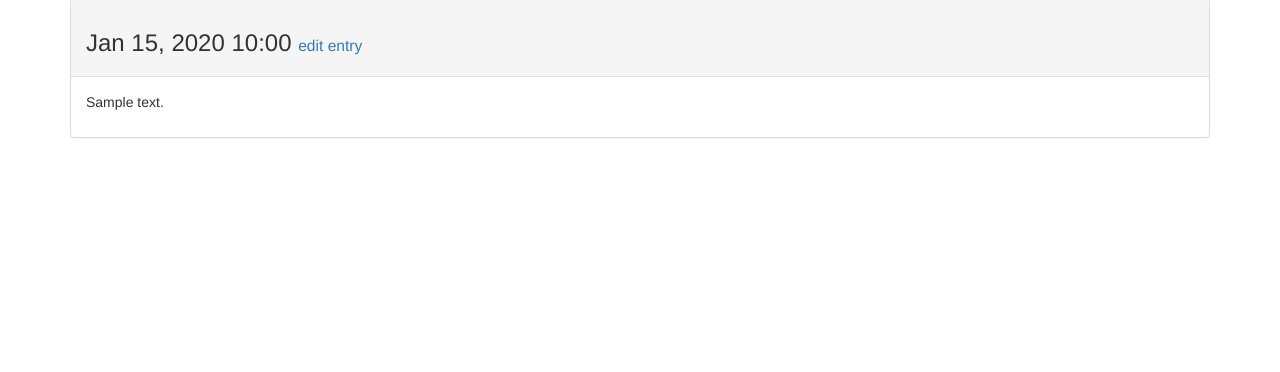
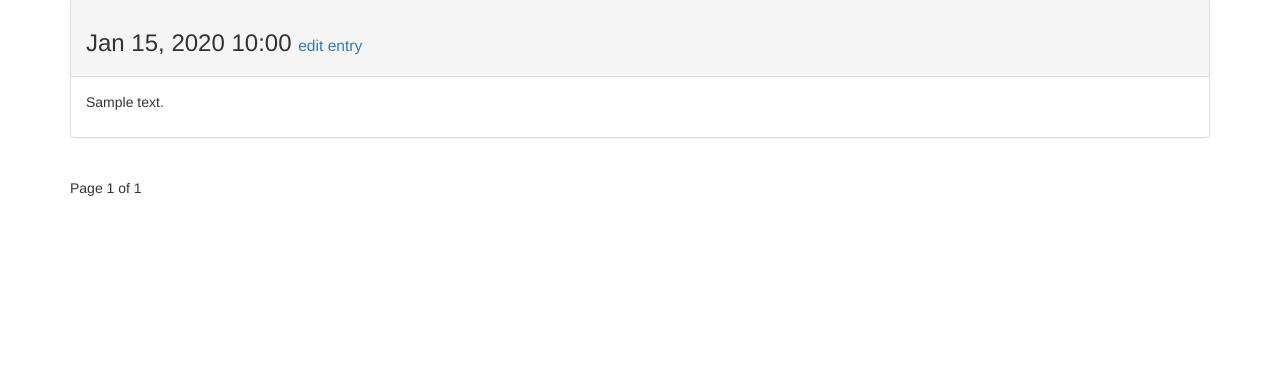
Before and after one commit to ausrgonzale/pcc-learning-log, a Django app: page /topics/1/ in a window 1280 px wide. Shown: the part 215-587 px from the top of the page. Run offline with Django 5.2, Linux system fonts and the light colour scheme; a user stored in the database is signed in; tables that the repository leaves empty hold one stand-in row (values such as "Sample post"); some libraries are stand-ins or nearby versions.

Commit message:
Add pagination to topic view with navigation and boundry tests

```diff
--- a/learning_logs/templates/learning_logs/topic.html
+++ b/learning_logs/templates/learning_logs/topic.html
@@ -29,4 +29,26 @@
         There are no entries for this topic yet.
   {% endfor %}
 
+  {% if entries %}
+    <div class="pagination">
+
+      {% if entries.has_previous %}
+        <a href="?page={{ entries.previous_page_number }}">
+          Previous
+        </a>
+      {% endif %}
+
+      <span>
+        Page {{ entries.number }} of {{ entries.paginator.num_pages }}
+      </span>
+
+      {% if entries.has_next %}
+        <a href="?page={{ entries.next_page_number }}">
+          Next
+        </a>
+      {% endif %}
+
+  </div>
+{% endif %}
+
 {% endblock content%}
--- a/learning_logs/views.py
+++ b/learning_logs/views.py
@@ -2,6 +2,7 @@ from django.http import HttpResponseRedirect, Http404
 from django.shortcuts import render, get_object_or_404
 from django.urls import reverse
 from django.contrib.auth.decorators import login_required
+from django.core.paginator import Paginator
 
 from .models import Topic, Entry
 from .forms import TopicForm, EntryForm
@@ -27,8 +28,17 @@ def topic(request, topic_id):
     # Make sure the topic belongs to the current user.
     if topic.owner != request.user:
         raise Http404
+
     entries = topic.entries.order_by('-date_added') # type: ignore
-    context = {'topic': topic, "entries": entries}
+
+    paginator = Paginator(entries, 10)
+
+    page_number = request.GET.get("page")
+
+    page_obj = paginator.get_page(page_number)
+
+    context = {'topic': topic, "entries": page_obj}
+
     return render(request, 'learning_logs/topic.html', context)
 
 @login_required
```
Also changed, not shown: tests/test_views.py (+24 -0 lines).
